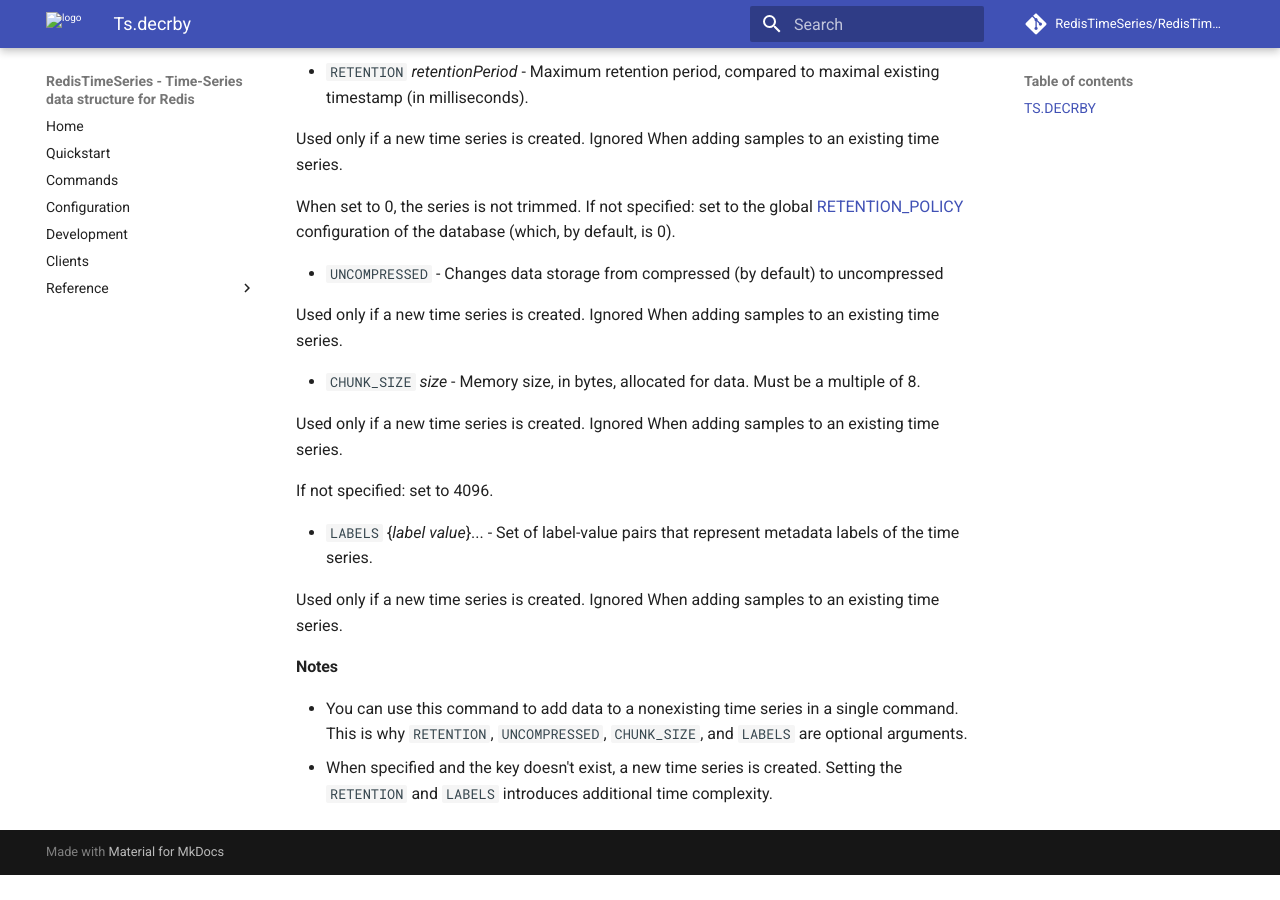
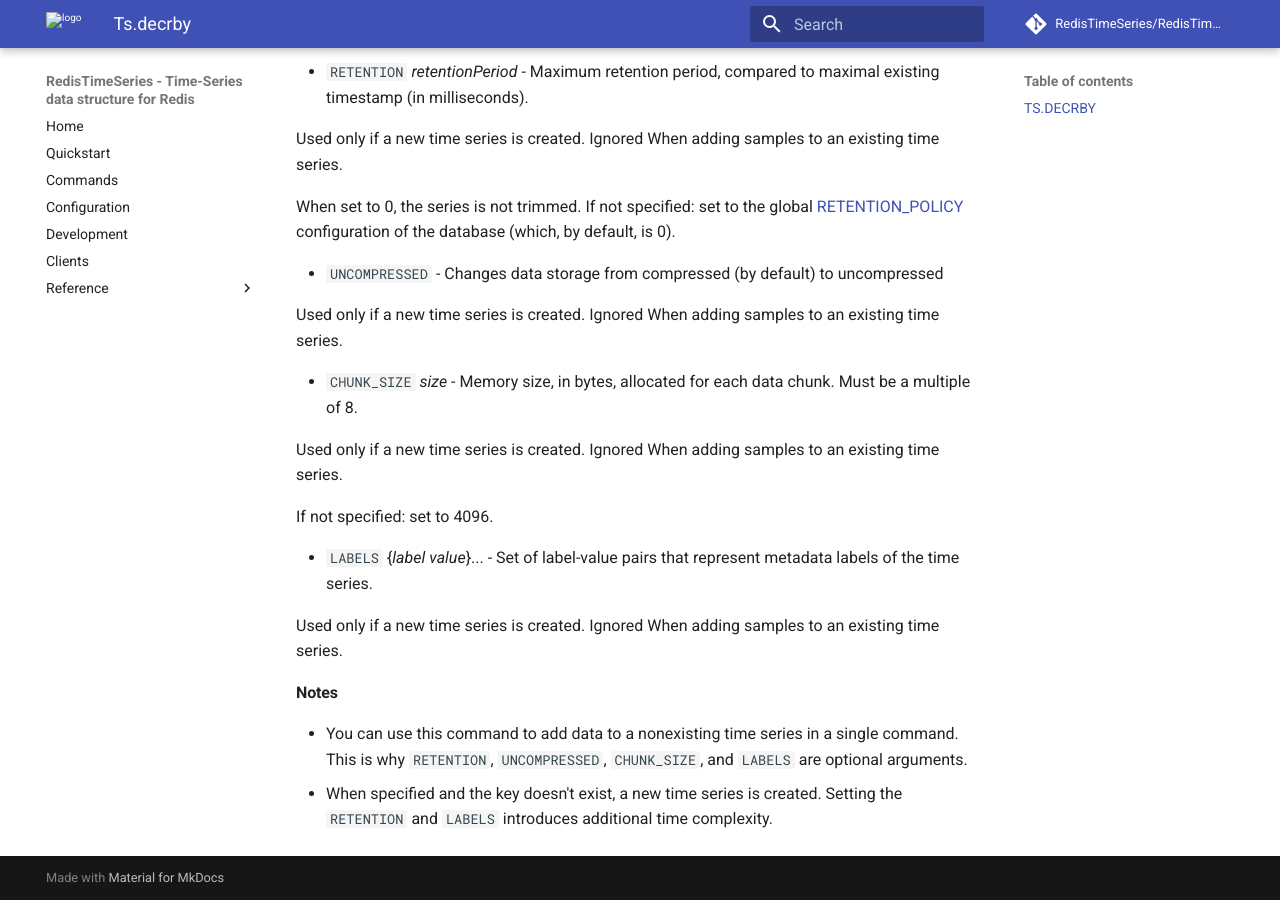
Before and after one commit to RedisTimeSeries/RedisTimeSeries, an MkDocs documentation site: the page built from docs/commands/ts.decrby.md, in a window 1280 px wide and 900 px high, scrolled down 752 px. Built offline with MkDocs 1.6.1 and Material for MkDocs 9.7.7, drawn with Linux system fonts in a browser that asks for light colours; comment, search, counter and statistics services are not loaded; before the commit the page ends 1627 px from its top, so only the background shows below that.

Commit message:
Update ts.decrby.md

```diff
--- a/docs/commands/ts.decrby.md
+++ b/docs/commands/ts.decrby.md
@@ -29,7 +29,7 @@ Optional args:
 
   Used only if a new time series is created. Ignored When adding samples to an existing time series.
 
-- `CHUNK_SIZE` _size_ - Memory size, in bytes, allocated for data. Must be a multiple of 8.
+- `CHUNK_SIZE` _size_ - Memory size, in bytes, allocated for each data chunk. Must be a multiple of 8.
 
   Used only if a new time series is created. Ignored When adding samples to an existing time series.
 
```
